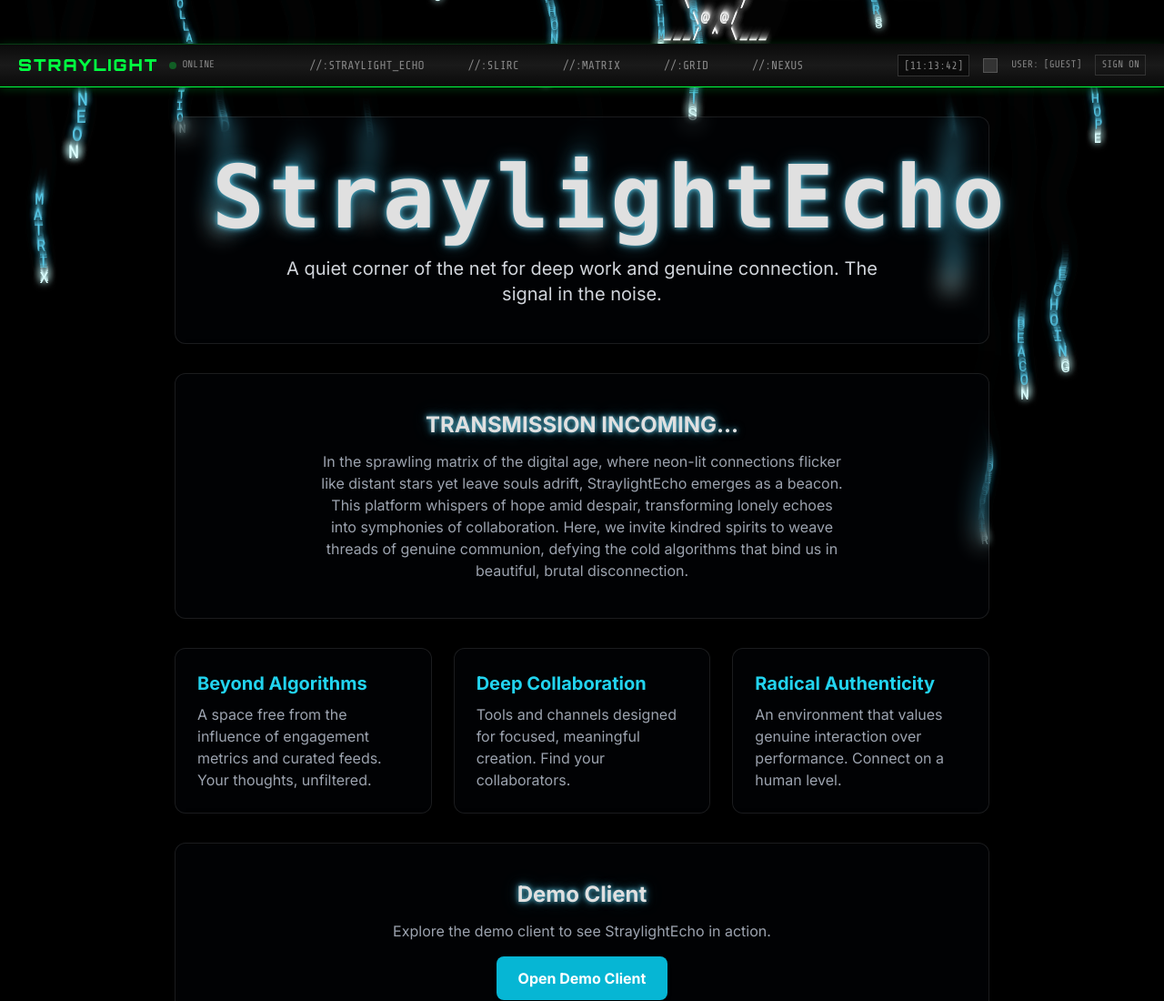
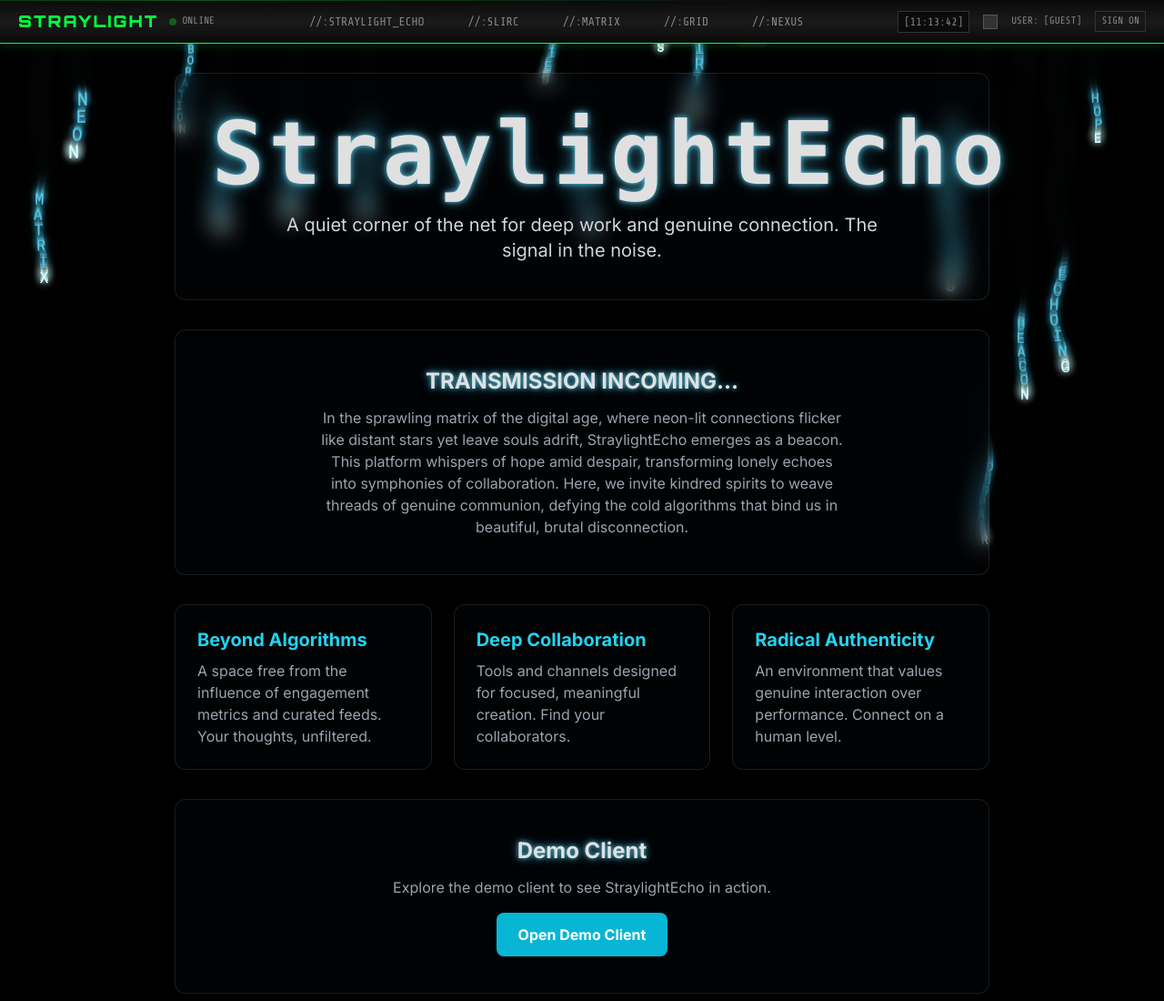
Before and after one commit to sid3xyz/straylightecho, a plain HTML site: page index.html in a window 1280 px wide. Shown: the top 1100 px of the page at 91% size. Drawn offline with nearby package versions, Linux system fonts and the light colour scheme.

Commit message:
Fix STRAYLIGHT header positioning - strengthen fixed positioning with important flags

```diff
--- a/straylight-control-bar.css
+++ b/straylight-control-bar.css
@@ -9,11 +9,11 @@ Inspired by Neuromancer, cyberpunk aesthetics, and classic AOL interfaces
 
 /* STRAYLIGHT Control Bar Container */
 .straylight-control-bar {
-    position: fixed;
-    top: 0;
-    left: 0;
-    right: 0;
-    z-index: 9999;
+    position: fixed !important;
+    top: 0 !important;
+    left: 0 !important;
+    right: 0 !important;
+    z-index: 9999 !important;
     background: linear-gradient(180deg, #0a0a0a 0%, #1a1a1a 50%, #0a0a0a 100%);
     border-bottom: 1px solid #00ff41;
     box-shadow: 0 2px 10px rgba(0, 255, 65, 0.2);
@@ -22,7 +22,10 @@ Inspired by Neuromancer, cyberpunk aesthetics, and classic AOL interfaces
     font-size: 14px;
     color: #00ff41;
     overflow: hidden;
-    position: relative;
+    width: 100% !important;
+    margin: 0 !important;
+    padding: 0 !important;
+    transform: none !important;
 }
 
 /* Subtle scan line animation */
--- a/straylight-control-bar.js
+++ b/straylight-control-bar.js
@@ -149,7 +149,7 @@ class StraylightControlBar {
             const cssLink = document.createElement('link');
             cssLink.id = 'straylight-control-bar-styles';
             cssLink.rel = 'stylesheet';
-            cssLink.href = '/straylight-control-bar.css'; // Adjust path as needed
+            cssLink.href = './straylight-control-bar.css'; // Fixed relative path
             document.head.appendChild(cssLink);
         }
 
```
